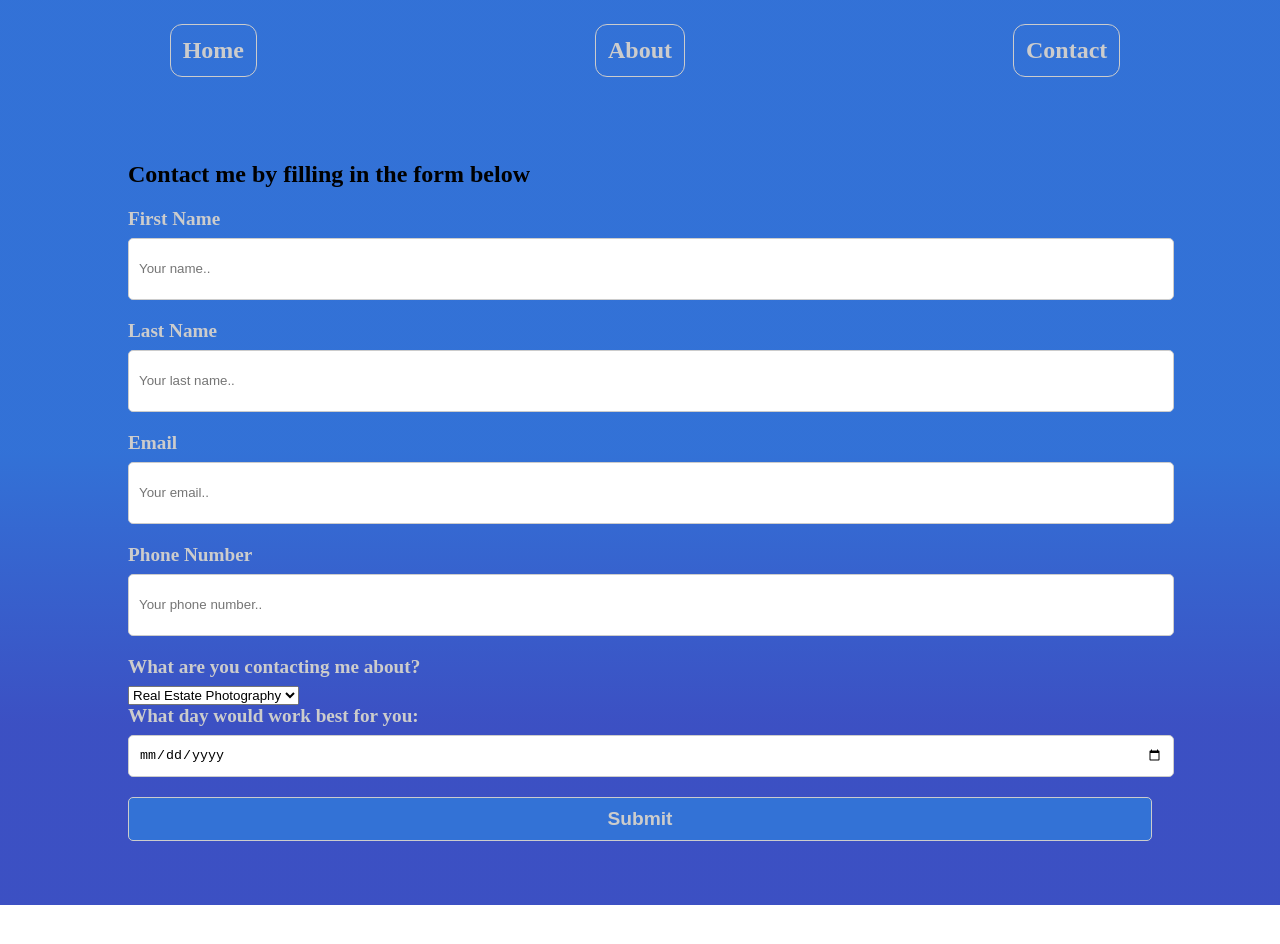
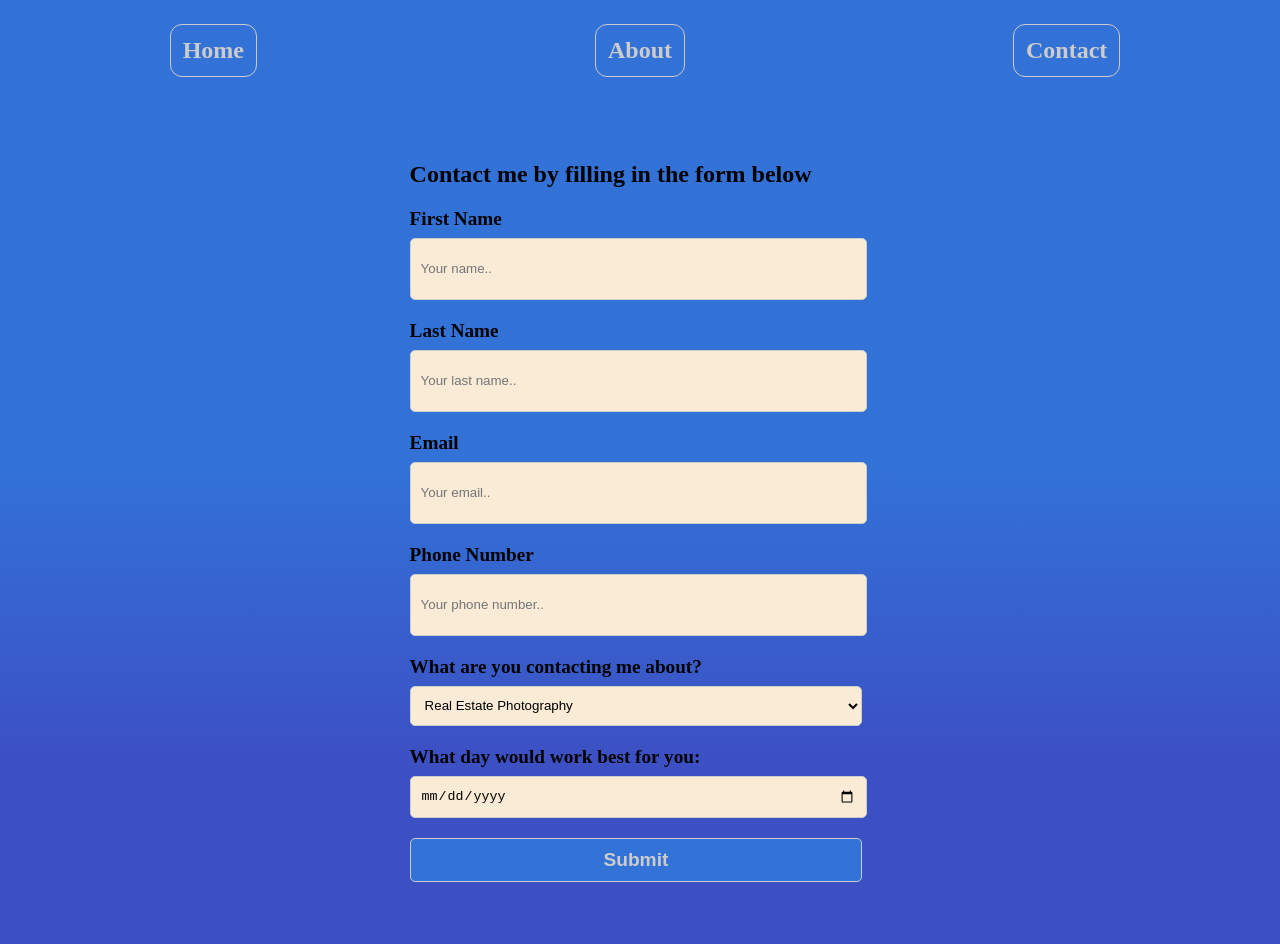
Before and after one commit to msle237-lees/msle237-lees.github.io, a plain HTML site: page html/contact.html in a window 1280 px wide. Before the commit the page ends 905 px from the top, so only its background shows below. Drawn offline with Linux system fonts and the light colour scheme.

Commit message:
added form to contact page

```diff
--- a/css/contact.css
+++ b/css/contact.css
@@ -130,10 +130,12 @@ body {
 }
 
 form {
+  display: inline;
   justify-content: center;
   align-items: center;
   height: 75%;
   width: 80%;
+  padding-left: 32%;
 }
 
 form label {
@@ -141,22 +143,23 @@ form label {
   margin-bottom: 8px;
   font-size: 1.2em;
   font-weight: 600;
-  color: #cccccc;
+  color: black;
 }
 
 form input {
   display: block;
-  width: 100%;
+  width: 50%;
   padding: 10px;
   border: 1px solid #cccccc;
   border-radius: 5px;
   margin-bottom: 20px;
   height: 40px;
+  background-color: antiquewhite;
 }
 
 form input[type="date"] {
   display: block;
-  width: 100%;
+  width: 50%;
   padding: 10px;
   border: 1px solid #cccccc;
   border-radius: 5px;
@@ -164,6 +167,16 @@ form input[type="date"] {
   height: 20px;
 }
 
+form select {
+  display: block;
+  width: 52%;
+  padding: 10px;
+  border: 1px solid #cccccc;
+  border-radius: 5px;
+  margin-bottom: 20px;
+  height: 40px;
+  background-color: antiquewhite;
+}
 
 form input:focus {
   outline: none;
@@ -172,7 +185,7 @@ form input:focus {
 
 form button {
   display: block;
-  width: 100%;
+  width: 52%;
   padding: 10px;
   border: 1px solid #cccccc;
   border-radius: 5px;
--- a/html/contact.html
+++ b/html/contact.html
@@ -73,7 +73,7 @@
         choices: choices.value,
         date_required_by: date_required_by.value
       };
-
+      postMessage(data);
       console.log(data);
     }
   </script>
```
